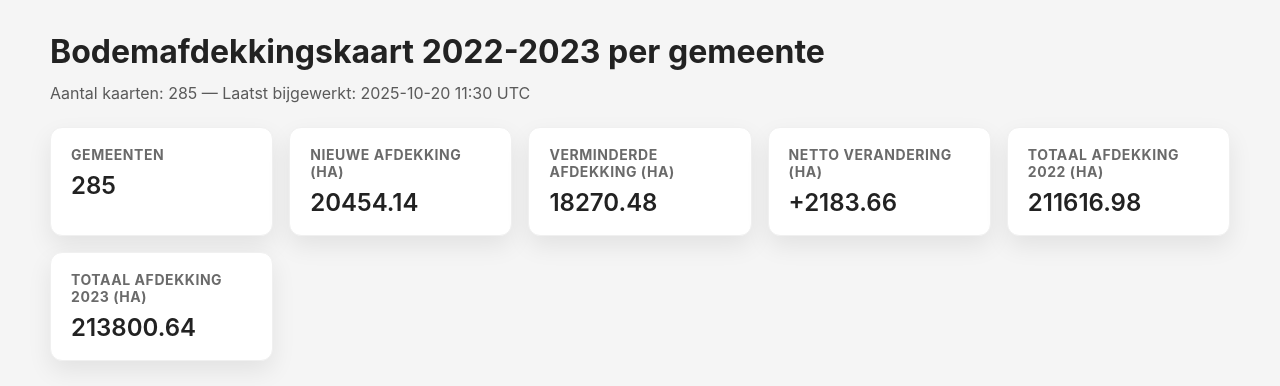
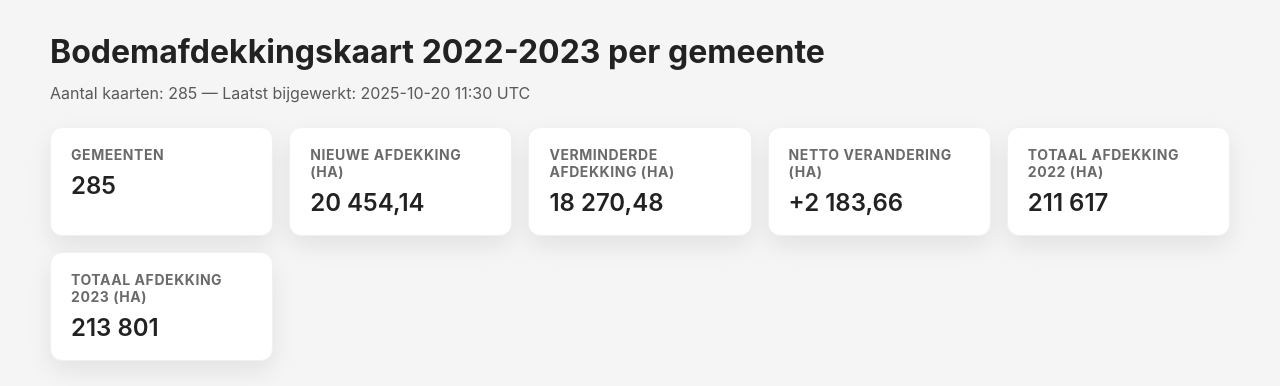
Before and after one commit to gehuybre/jaarbak-gemeenten-visualisatie, a plain HTML site: page index.html in a window 1280 px wide. Shown: the top 386 px of the page. Drawn offline with nearby package versions, Linux system fonts and the light colour scheme.

Commit message:
Apply Flemish number formatting to summary cards

```diff
--- a/index.html
+++ b/index.html
@@ -180,23 +180,23 @@
             </div>
             <div class="summary-card">
                 <h2>Nieuwe afdekking (ha)</h2>
-                <p>20454.14</p>
+                <p>20 454,14</p>
             </div>
             <div class="summary-card">
                 <h2>Verminderde afdekking (ha)</h2>
-                <p>18270.48</p>
+                <p>18 270,48</p>
             </div>
             <div class="summary-card">
                 <h2>Netto verandering (ha)</h2>
-                <p>+2183.66</p>
+                <p>+2 183,66</p>
             </div>
             <div class="summary-card">
                 <h2>Totaal afdekking 2022 (ha)</h2>
-                <p>211616.98</p>
+                <p>211 617</p>
             </div>
             <div class="summary-card">
                 <h2>Totaal afdekking 2023 (ha)</h2>
-                <p>213800.64</p>
+                <p>213 801</p>
             </div>
         </div>
         <div class="controls">
```
